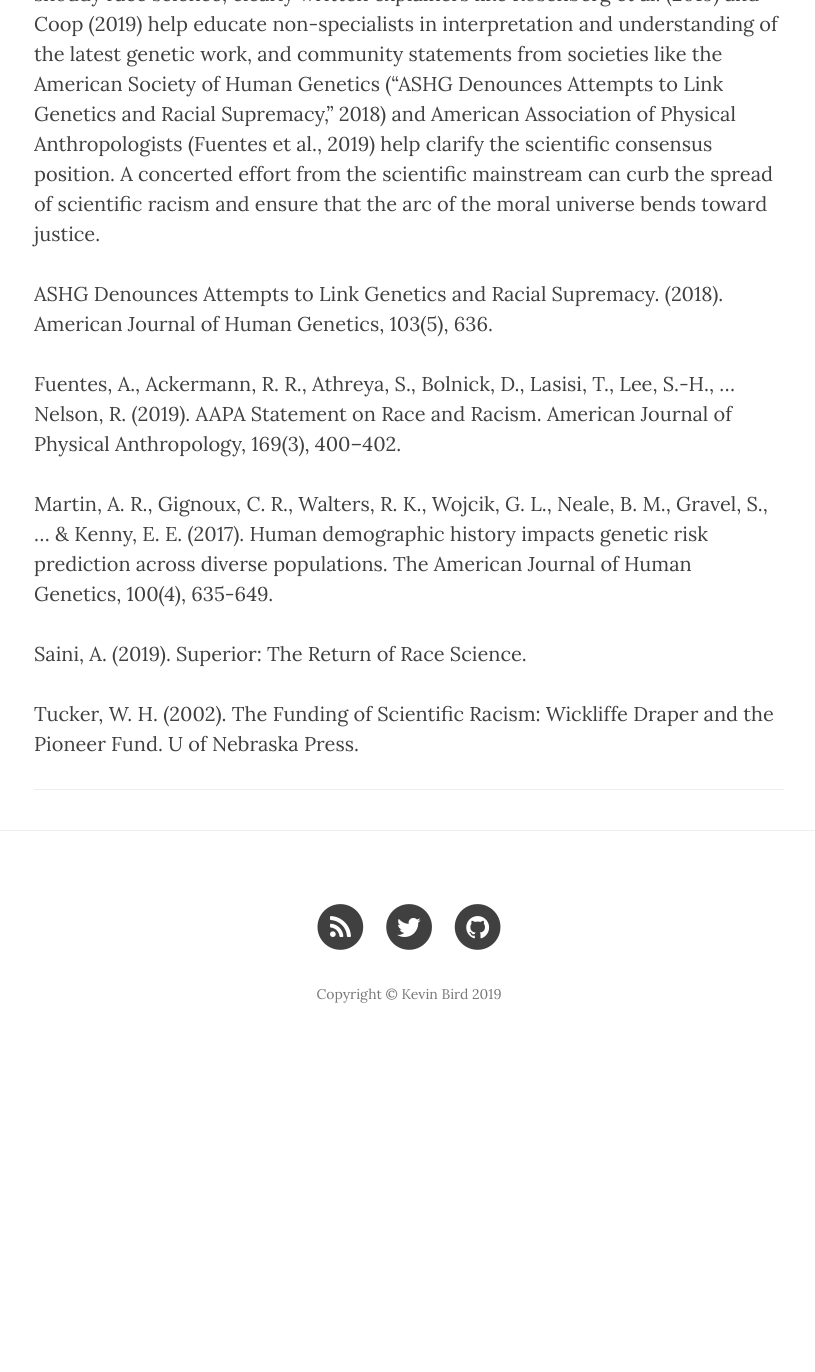
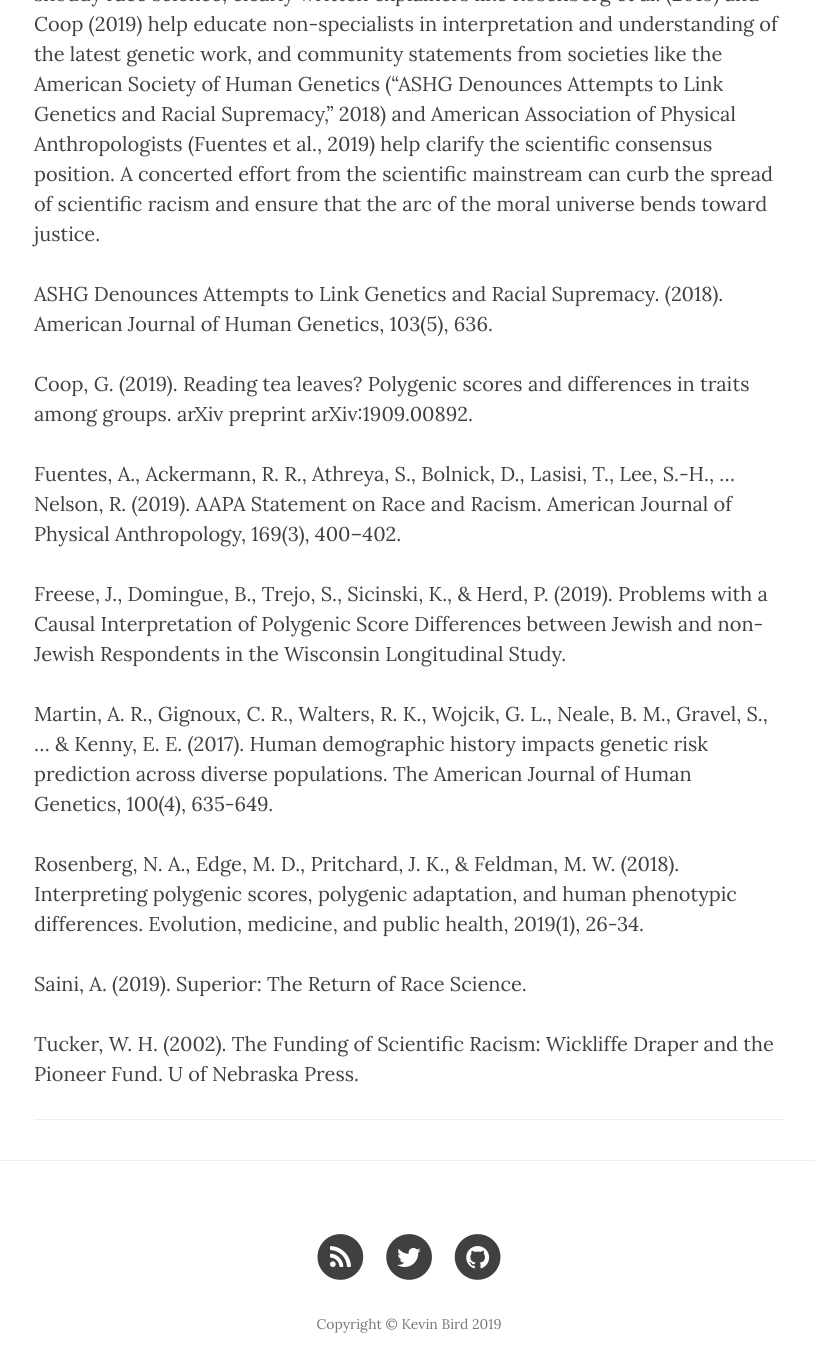
Before and after one commit to KevinABird/KevinABird.github.io, a Jekyll site: the page built from _posts/2019-12-18-The-Genetic-Hypothesis-and-Scientific-Racism.md, in a window 1280 px wide and 1400 px high, scrolled down 3875 px. Shown: the top 1372 px of the window, without its empty margins (231-1046 px from the left). Built offline with Jekyll 4.4.1, drawn with Linux system fonts in a browser that asks for light colours; nearby versions of some CDN libraries; before the commit the page ends 4945 px from its top, so only the background shows below that.

Commit message:
Update 2019-12-18-The-Genetic-Hypothesis-and-Scientific-Racism.md

```diff
--- a/_posts/2019-12-18-The-Genetic-Hypothesis-and-Scientific-Racism.md
+++ b/_posts/2019-12-18-The-Genetic-Hypothesis-and-Scientific-Racism.md
@@ -23,9 +23,16 @@ Fortunately scientists’ contributions can help clarify misconceptions, correct
 
 ASHG Denounces Attempts to Link Genetics and Racial Supremacy. (2018). American Journal of Human Genetics, 103(5), 636.
 
+Coop, G. (2019). Reading tea leaves? Polygenic scores and differences in traits among groups. arXiv preprint arXiv:1909.00892.
+
 Fuentes, A., Ackermann, R. R., Athreya, S., Bolnick, D., Lasisi, T., Lee, S.-H., … Nelson, R. (2019). AAPA Statement on Race and Racism. American Journal of Physical Anthropology, 169(3), 400–402.
 
+Freese, J., Domingue, B., Trejo, S., Sicinski, K., & Herd, P. (2019). Problems with a Causal Interpretation of Polygenic Score Differences between Jewish and non-Jewish Respondents in the Wisconsin Longitudinal Study.
+
+
 Martin, A. R., Gignoux, C. R., Walters, R. K., Wojcik, G. L., Neale, B. M., Gravel, S., ... & Kenny, E. E. (2017). Human demographic history impacts genetic risk prediction across diverse populations. The American Journal of Human Genetics, 100(4), 635-649.
+
+Rosenberg, N. A., Edge, M. D., Pritchard, J. K., & Feldman, M. W. (2018). Interpreting polygenic scores, polygenic adaptation, and human phenotypic differences. Evolution, medicine, and public health, 2019(1), 26-34.
 
 Saini, A. (2019). Superior: The Return of Race Science.
 
```
